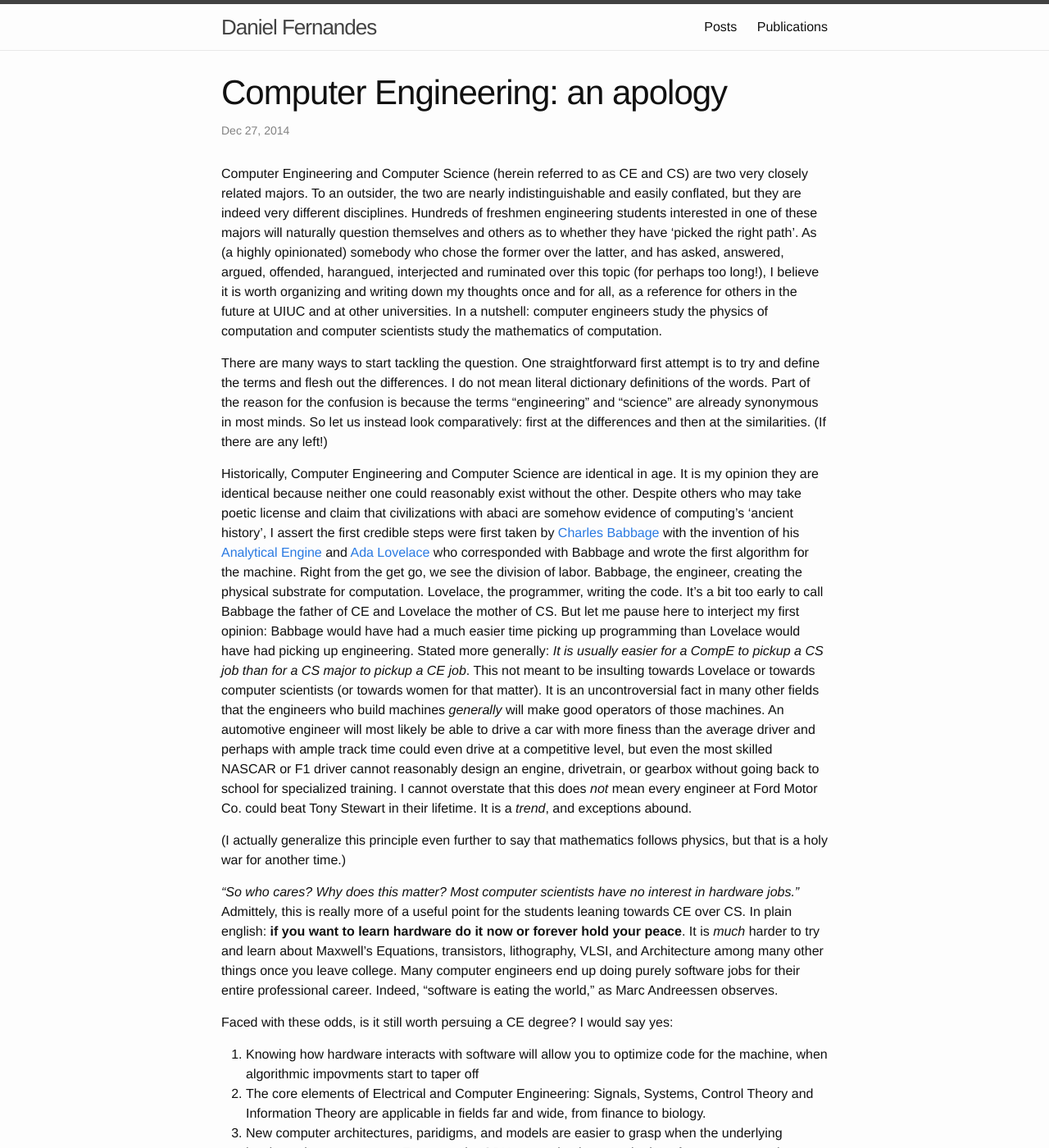
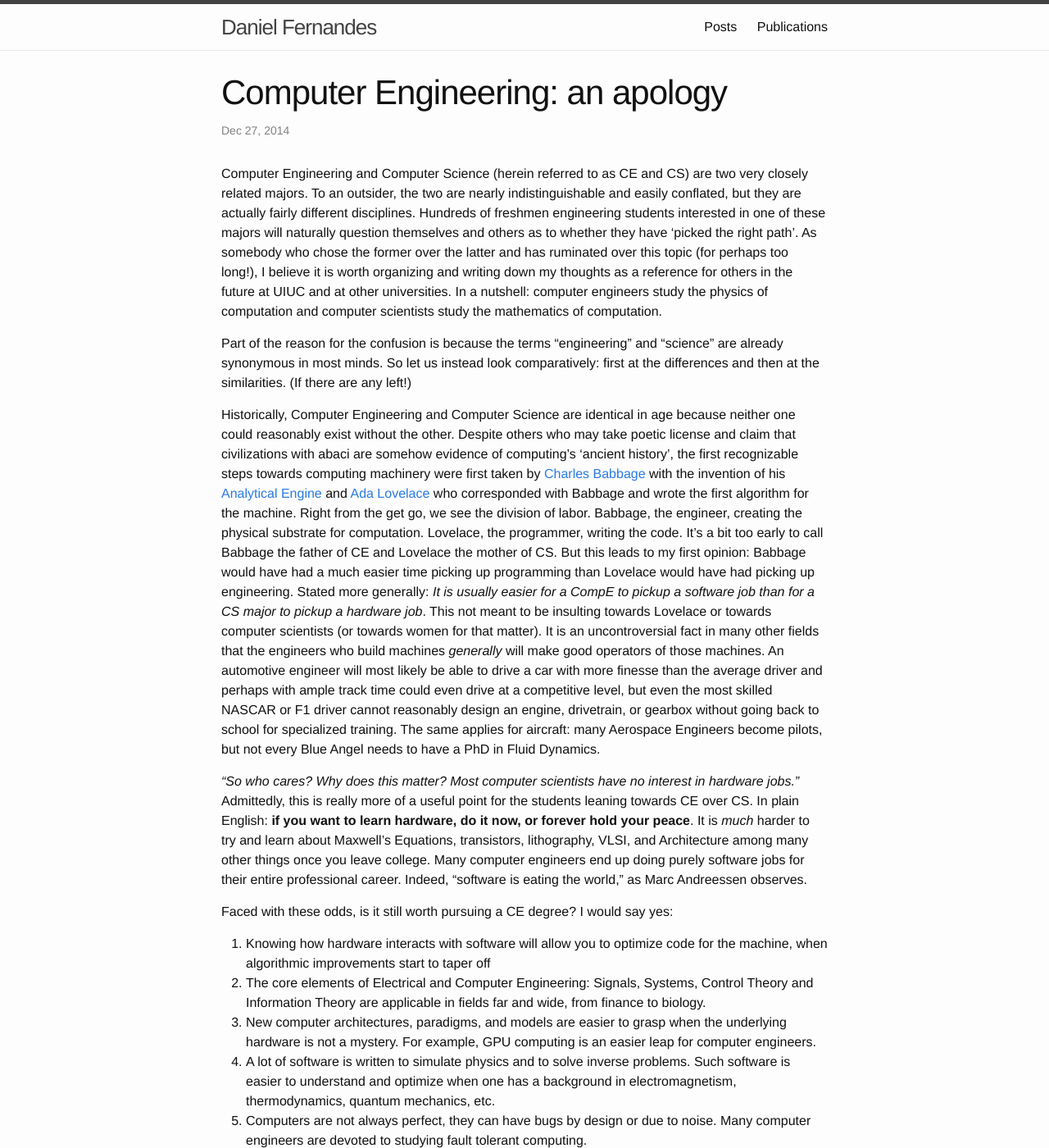
Before and after one commit to daferna/daferna.github.io, a Jekyll site: the page built from _posts/2014-12-26-why-compe.markdown, in a window 1280 px wide and 1400 px high. Shown: the whole window at 82% size. Built offline with Jekyll 4.4.1, drawn with Linux system fonts in a browser that asks for light colours; some of the changed text lies outside the part shown.

Commit message:
Cleaned up whycompe article

```diff
--- a/_posts/2014-12-26-why-compe.markdown
+++ b/_posts/2014-12-26-why-compe.markdown
@@ -8,60 +8,53 @@ categories:
 Computer Engineering and Computer Science (herein referred to as
  CE and CS) are two very closely related majors.
 To an outsider, the two are nearly
-indistinguishable and easily conflated, but they are indeed very
+indistinguishable and easily conflated, but they are actually fairly
 different disciplines. Hundreds of freshmen engineering students
 interested in one of these majors will naturally question
 themselves and others as to whether they have 'picked the right
-path'. As (a highly opinionated) somebody who chose the former
-over the latter, and has asked, answered, argued, offended,
-harangued, interjected and ruminated over this topic (for perhaps too long!), I believe it is worth
-organizing and writing down my thoughts once and for all, as a reference for others in the future at UIUC and at other
+path'. As somebody who chose the former over the latter and has ruminated over
+this topic (for perhaps too long!), I believe it is worth organizing and writing
+down my thoughts as a reference for others in the future at UIUC and at other
 universities. In a nutshell: computer engineers study the
 physics of computation and computer scientists study the
 mathematics of computation.
 
-There are many ways to start tackling the question.
-One straightforward first attempt is to try and define the terms
-and flesh out the differences.
-I do not mean literal dictionary definitions of the words.
 Part of the reason for the confusion is because the terms
 "engineering" and "science" are already synonymous in most minds.
 So let us instead look comparatively: first at the differences and then at the similarities.
 (If there are any left!)
 
-Historically, Computer Engineering and Computer Science are identical in age.
-It is my opinion they are identical because neither one could reasonably exist without the other. Despite others who
+Historically, Computer Engineering and Computer Science are identical in age because neither one
+could reasonably exist without the other. Despite others who
 may take poetic license and claim that civilizations with
-abaci are somehow evidence of computing's 'ancient history',
-I assert the first credible steps were first taken by [Charles
+abaci are somehow evidence of computing's 'ancient history', the first recognizable
+ steps towards computing machinery were first taken by [Charles
 Babbage](http://en.wikipedia.org/wiki/Charles_Babbage) with the invention of his [Analytical Engine](http://en.wikipedia.org/wiki/Analytical_Engine) and
 [Ada Lovelace](http://en.wikipedia.org/wiki/Ada_Lovelace) who corresponded with Babbage and wrote the first algorithm for the machine. Right from the get go, we see the division of labor.
 Babbage, the engineer, creating the physical substrate for
 computation. Lovelace, the programmer, writing the code. It's a
 bit too early to call Babbage the father of CE and Lovelace the
-mother of CS. But let me pause here to interject my first
+mother of CS. But this leads to my first
 opinion: Babbage would have had a much easier time picking up
 programming than Lovelace would have had picking up engineering.
-Stated more generally: *It is usually easier for a CompE to pickup a CS job than for a CS major to pickup a CE job*.
-This not meant to be
-insulting towards Lovelace or towards computer scientists (or towards women for that matter). It is an uncontroversial fact
+Stated more generally: *It is usually easier for a CompE to pickup a software job than for a CS major to pickup a hardware job*.
+This not meant to be insulting towards Lovelace or towards computer scientists
+(or towards women for that matter). It is an uncontroversial fact
 in many other fields that the engineers who build machines
 *generally* will make good operators of those machines.
 An automotive engineer will most likely be able to drive a car
-with more finess than the average driver and perhaps with ample
-track time could even drive at a competitive level, but even the most skilled NASCAR or F1 driver cannot reasonably design an
+with more finesse than the average driver and perhaps with ample
+track time could even drive at a competitive level, but even the most skilled
+NASCAR or F1 driver cannot reasonably design an
 engine, drivetrain, or gearbox without going back to school for specialized training.
-I cannot overstate that this does *not* mean every engineer at
-Ford Motor Co. could beat Tony Stewart in their lifetime. It is
-a *trend*, and exceptions abound.
-
-(I actually generalize this principle even further to say that mathematics follows physics, but that is a holy war for another time.)
+The same applies for aircraft: many Aerospace Engineers become pilots,
+but not every Blue Angel needs to have a PhD in Fluid Dynamics.
 
 *"So who cares? Why does this matter? Most computer scientists
 have no interest in hardware jobs."*
-Admittely, this is really more of a useful point for
+Admittedly, this is really more of a useful point for
 the students leaning towards CE over CS.
-In plain english: **if you want to learn hardware do it now or
+In plain English: **if you want to learn hardware, do it now, or
 forever hold your peace**. It is *much* harder to try and learn
 about Maxwell's Equations, transistors, lithography, VLSI, and
 Architecture among many other things once you leave college.
@@ -70,22 +63,23 @@ purely software jobs for their entire professional career.
 Indeed, "software is eating the world," as Marc
 Andreessen observes.
 
-Faced with these odds, is it still worth persuing a CE degree? I would say yes:
+Faced with these odds, is it still worth pursuing a CE degree? I would say yes:
 
- 1. Knowing how hardware interacts with software will allow you to optimize code for the machine, when algorithmic impovments start to taper off
+ 1. Knowing how hardware interacts with software will allow you to optimize code for the machine, when algorithmic improvements start to taper off
  2. <a name="ececore"></a>The core elements of Electrical and Computer Engineering: Signals, Systems, Control Theory and Information Theory are applicable in fields far and wide, from finance to biology.
- 3. New computer architectures, paridigms, and models are easier to grasp when the underlying hardware is not a mystery. For example, GPU computing is an easier leap for computer engineers.
- 4. A lot of software is written to simulate physics and to solve inverse problems. Such software is easier to understand and optimize when one has a background in electromagnitism, thermodynamics, quantum mechanics, etc.
+ 3. New computer architectures, paradigms, and models are easier to grasp when the underlying hardware is not a mystery. For example, GPU computing is an easier leap for computer engineers.
+ 4. A lot of software is written to simulate physics and to solve inverse problems. Such software is easier to understand and optimize when one has a background in electromagnetism, thermodynamics, quantum mechanics, etc.
  5. Computers are not always perfect, they can have bugs by design or due to noise. Many computer engineers are devoted to studying fault tolerant computing.
  6. Low power computing is increasingly becoming important with the advent of mobile devices. Understanding the impact of algorithms on power consumption is a classical computer engineering skill.
 
-
- Of course, there are still the 'pure' CE careers, like computer architecture design and verification, but I hope the aformentioned points are hints as to why a purely software career path may still benefit from a CE curriculum.
+Of course, there are still the 'pure' CE careers, like computer architecture
+design and verification, but I hope the aforementioned points are hints as to
+why a purely software career path may still benefit from a CE curriculum.
 
 That being said, CE is still not for everybody. There are many
 who really should choose the CS route. Before listing off the
 benefits of a computer science curriculum, one point should be
-made abudantly clear: **computer science is not equivalent to
+made abundantly clear: **computer science is not equivalent to
 software engineering**.
 A classic 'old school' CS curriculum is *not* about learning how to program
 or how to write good software. Realistically, most CS sequences
@@ -97,16 +91,16 @@ point.
 As I said in the beginning, CS is about learning the *math*
 behind the programming; it is about algorithmic analysis, and
 the linguistics of describing a programming language that
-a machine can eventually understand after compiliation.
+a machine can eventually understand after compilation.
 It is about using deductive logic to prove properties
 of algorithms and the languages that describe them, not
-about worrying how those algorithms actually run on the
-machine. Though, of course, most CS curricula will have
+about worrying how those algorithms impact transistors.
+Though, of course, most CS curricula will have
 a few courses on architecture. If architecture is 'pure'
 computer engineering, then compilers, cryptography, and algorithms
 are 'pure' computer science.
 
-Now, that being said, most actual CS jobs are not really pure,
+Now, that being said, most advertised "CS jobs" are not really pure,
 theoretical, computer science. Most are more accurately
 described as software engineering jobs. Which is fairly
 self-explanatory: the art creating software. I would say most big
```
Also changed, not shown: other parts of _posts/2014-12-26-why-compe.markdown (+7 -6 lines).
